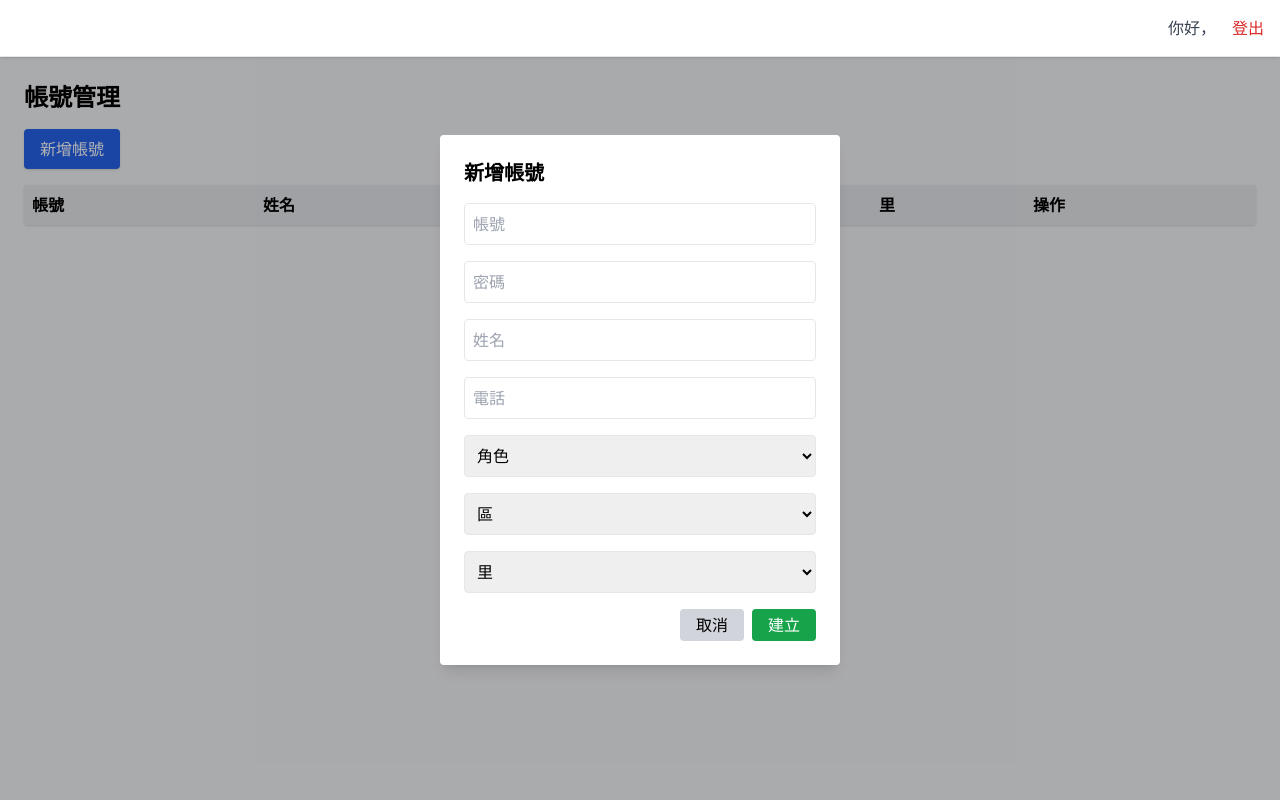
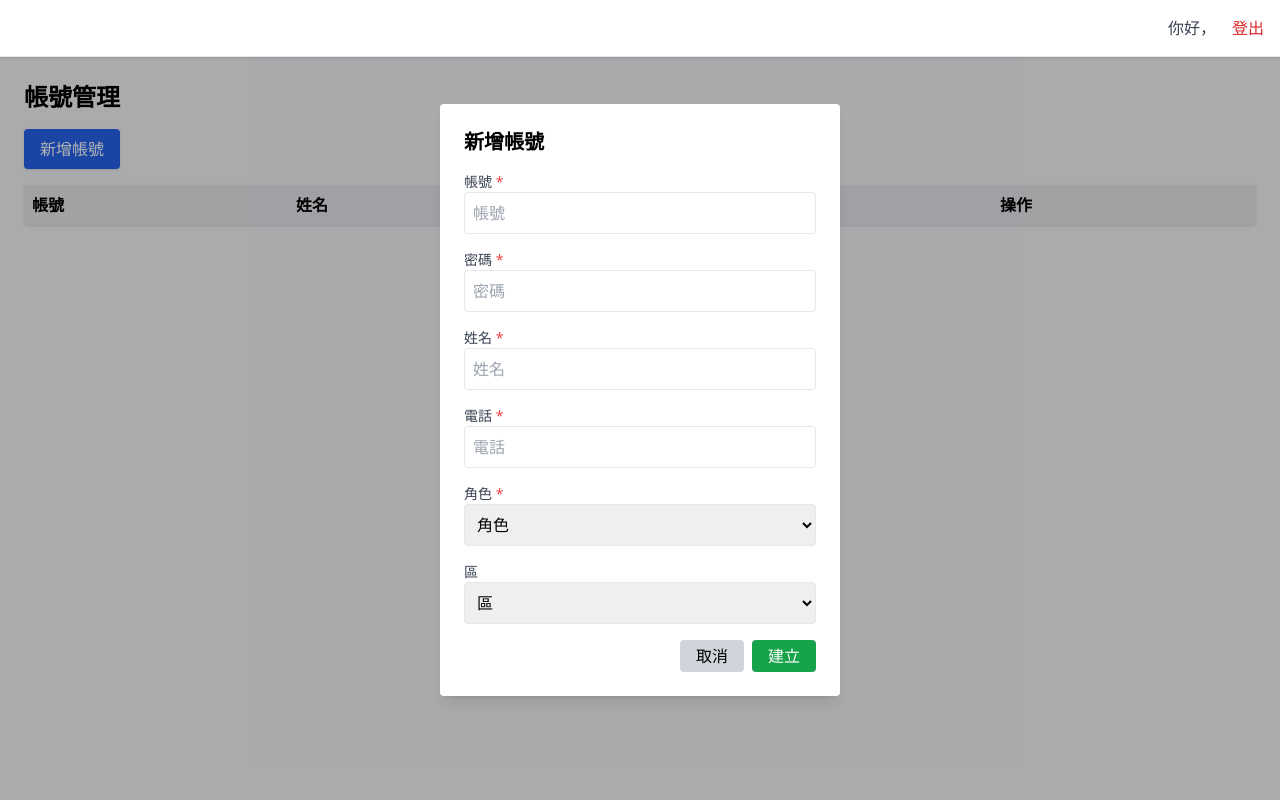
Before and after one commit to raisehead-studio/fix_grid, a Flask app: template app/templates/manage_accounts.html in a window 1280 px wide, after a click on "新增帳號". Run offline with Flask 3, Linux system fonts and the light colour scheme; the template is opened without the code that fills it, so the values that code supplies are empty; parts of the project's set-up code (start-up, migrations or seed data) failed here and were passed over; some libraries are stand-ins or nearby versions.

Commit message:
adjust account

```diff
--- a/app/account_routes.py
+++ b/app/account_routes.py
@@ -82,7 +82,7 @@ def create_account():
     conn = sqlite3.connect("kao_power_water.db")
     cursor = conn.cursor()
     cursor.execute(
-        "INSERT INTO users (username, password, full_name, phone, role_id, district_id, village_id) VALUES (?, ?, ?, ?, ?, ?, ?)",
+        "INSERT INTO users (username, password, full_name, phone, role_id, district_id) VALUES (?, ?, ?, ?, ?, ?)",
         (
             data['username'],
             generate_password_hash(data['password']),
@@ -90,7 +90,6 @@ def create_account():
             data['phone'],
             data['role_id'],
             data['district_id'],
-            data['village_id']
         )
     )
     conn.commit()
--- a/app/templates/manage_accounts.html
+++ b/app/templates/manage_accounts.html
@@ -17,7 +17,6 @@
           <td class="p-2">${user.full_name}</td>
           <td class="p-2">${user.role_name}</td>
           <td class="p-2">${user.district_name}</td>
-          <td class="p-2">${user.village_name}</td>
           <td class="p-2">
             ${user.role_name === "超級管理員" ? "" : `<span class="text-red-500 hover:underline cursor-pointer" onclick="deleteUser(${user.id})">刪除</span>`}
           </td>
@@ -52,20 +51,40 @@
     }
 
     async function createUser() {
+      const username = document.getElementById('new-username').value.trim();
+      const password = document.getElementById('new-password').value.trim();
+      const fullName = document.getElementById('new-full-name').value.trim();
+      const phone = document.getElementById('new-phone').value.trim();
+      const roleId = document.getElementById('new-role').value;
+      const districtId = document.getElementById('new-district').value;
+
+      // 驗證：必填欄位
+      if (!username || !password || !fullName || !phone || !roleId) {
+        alert("請完整填寫帳號、密碼、姓名、電話與角色");
+        return;
+      }
+
+      // 驗證：電話需為 10 碼數字（例如 0912345678）
+      if (!/^\d{10}$/.test(phone)) {
+        alert("電話格式不正確，需為 10 碼數字，例如：0912345678");
+        return;
+      }
+
       const payload = {
-        username: document.getElementById('new-username').value,
-        password: document.getElementById('new-password').value,
-        full_name: document.getElementById('new-full-name').value,
-        phone: document.getElementById('new-phone').value,
-        role_id: parseInt(document.getElementById('new-role').value),
-        district_id: parseInt(document.getElementById('new-district').value),
-        village_id: parseInt(document.getElementById('new-village').value)
+        username,
+        password,
+        full_name: fullName,
+        phone,
+        role_id: parseInt(roleId),
+        district_id: parseInt(districtId || null)
       };
+
       await fetch('/api/create_account', {
         method: 'POST',
         headers: { 'Content-Type': 'application/json' },
         body: JSON.stringify(payload)
       });
+
       document.getElementById('createModal').classList.add('hidden');
       loadUsers();
     }
@@ -73,12 +92,21 @@
     window.onload = () => {
       loadUsers();
       loadFormOptions();
-      document.getElementById('new-district').addEventListener('change', e => loadVillages(e.target.value));
+      // document.getElementById('new-district').addEventListener('change', e => loadVillages(e.target.value));
     };
 
     function closeModalOnOutsideClick(event) {
       const modal = document.getElementById('createModal');
       modal.classList.add('hidden');
+    }
+
+    function resetCreateUserForm() {
+      document.getElementById('new-username').value = '';
+      document.getElementById('new-password').value = '';
+      document.getElementById('new-full-name').value = '';
+      document.getElementById('new-phone').value = '';
+      document.getElementById('new-role').value = '';
+      document.getElementById('new-district').value = '';
     }
   </script>
 </head>
@@ -86,7 +114,7 @@
   {% include 'navigation.html' %}
   <div class="p-6">
     <h1 class="text-2xl font-bold mb-4">帳號管理</h1>
-    <button onclick="document.getElementById('createModal').classList.remove('hidden')"
+    <button onclick="resetCreateUserForm(); document.getElementById('createModal').classList.remove('hidden')"
             class="mb-4 bg-blue-600 text-white px-4 py-2 rounded shadow hover:bg-blue-700">新增帳號</button>
     <table class="table-auto w-full bg-white shadow rounded">
       <thead>
@@ -95,7 +123,6 @@
           <th class="p-2">姓名</th>
           <th class="p-2">角色</th>
           <th class="p-2">區</th>
-          <th class="p-2">里</th>
           <th class="p-2">操作</th>
         </tr>
       </thead>
@@ -108,13 +135,50 @@
     onclick="closeModalOnOutsideClick(event)">
     <div class="bg-white p-6 rounded shadow-lg w-[400px] space-y-4" onclick="event.stopPropagation()">
       <h2 class="text-xl font-bold">新增帳號</h2>
-      <input id="new-username" class="w-full p-2 border rounded" placeholder="帳號">
-      <input id="new-password" class="w-full p-2 border rounded" placeholder="密碼" type="password">
-      <input id="new-full-name" class="w-full p-2 border rounded" placeholder="姓名">
-      <input id="new-phone" class="w-full p-2 border rounded" placeholder="電話">
-      <select id="new-role" class="w-full p-2 border rounded"><option value="">角色</option></select>
-      <select id="new-district" class="w-full p-2 border rounded"><option value="">區</option></select>
-      <select id="new-village" class="w-full p-2 border rounded"><option value="">里</option></select>
+      <div>
+        <label for="new-username" class="block text-sm font-medium text-gray-700">
+          帳號 <span class="text-red-500">*</span>
+        </label>
+        <input id="new-username" class="w-full p-2 border rounded" placeholder="帳號">
+      </div>
+
+      <div>
+        <label for="new-password" class="block text-sm font-medium text-gray-700">
+          密碼 <span class="text-red-500">*</span>
+        </label>
+        <input id="new-password" class="w-full p-2 border rounded" placeholder="密碼" type="password">
+      </div>
+
+      <div>
+        <label for="new-full-name" class="block text-sm font-medium text-gray-700">
+          姓名 <span class="text-red-500">*</span>
+        </label>
+        <input id="new-full-name" class="w-full p-2 border rounded" placeholder="姓名">
+      </div>
+
+      <div>
+        <label for="new-phone" class="block text-sm font-medium text-gray-700">
+          電話 <span class="text-red-500">*</span>
+        </label>
+        <input id="new-phone" class="w-full p-2 border rounded" placeholder="電話">
+      </div>
+
+      <div>
+        <label for="new-role" class="block text-sm font-medium text-gray-700">
+          角色 <span class="text-red-500">*</span>
+        </label>
+        <select id="new-role" class="w-full p-2 border rounded">
+          <option value="">角色</option>
+        </select>
+      </div>
+      <div>
+        <label for="new-district" class="block text-sm font-medium text-gray-700">
+          區
+        </label>
+        <select id="new-district" class="w-full p-2 border rounded">
+          <option value="">區</option>
+        </select>
+      </div>
       <div class="flex justify-end space-x-2">
         <button onclick="document.getElementById('createModal').classList.add('hidden')"
                 class="px-4 py-1 bg-gray-300 rounded">取消</button>
```
Also changed, not shown: app/templates/profile.html (+20 -30 lines).
